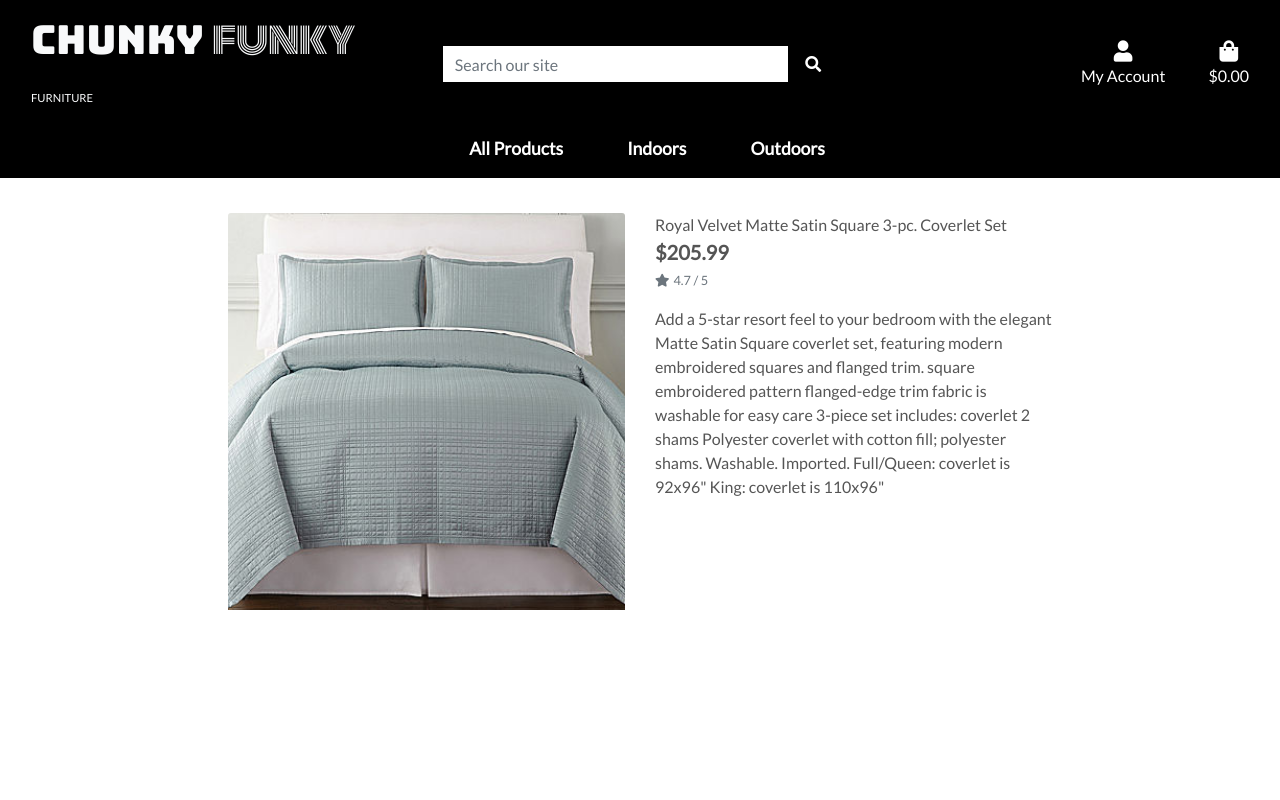
After one commit to VinceNolan999/chunky_funky, a Django app: page /products/3 in a window 1280 px wide. The commit adds this page. Run offline with Django 3.2, Linux system fonts and the light colour scheme; data comes from the database, SQL or seed files in the repository; some libraries are stand-ins or nearby versions; some web fonts are replaced.

Commit message:
added individual product details

```diff
--- a/home/templates/home/index.html
+++ b/home/templates/home/index.html
@@ -15,10 +15,14 @@
             <div class="col-7 col-md-6 my-auto">
                 <div class="my-5">
                     <h4>
-                        <a href="" class="border border-white shop-now-button btn btn-lg rounded-0 text-uppercase py-3">Shop Now</a>
+                        <a href="{% url 'products' %}" class="border border-white shop-now-button btn btn-lg rounded-0 text-uppercase py-3">Goto Shop</a>
                     </h4>
                 </div>
             </div>
         </div>
     </div>
+
+    <footer>
+        {% include "includes/footer.html" %}
+    </footer>
 {% endblock %}
--- /dev/null
+++ b/products/templates/products/product_detail.html
@@ -0,0 +1,43 @@
+{% extends "base.html" %}
+{% load static %}
+
+{% block page_header %}
+    <div class="container header-container">
+        <div class="row">
+            <div class="col"></div>
+        </div>
+    </div>
+{% endblock %}
+
+{% block content %}
+    <div class="overlay"></div>
+    <div class="container-fluid">
+        <div class="row">
+            <div class="col-12 col-md-6 col-lg-4 offset-lg-2">
+                <div class="image-container my-5">
+                    {% if product.image %}
+                        <a href="{{ product.image.url }}" target="_blank">
+                            <img class="card-img-top img-fluid" src="{{ product.image.url }}" alt="{{ product.name }}">
+                        </a>
+                        {% else %}
+                        <a href="">
+                            <img class="card-img-top img-fluid" src="{{ MEDIA_URL }}noimage.png" alt="{{ product.name }}">
+                        </a>
+                    {% endif %}
+                </div>
+            </div>
+            <div class="col-12 col-md-6 col-lg-4">
+                <div class="product-details-container mb-5 mt-md-5">
+                    <p class="mb-0">{{ product.name }}</p>
+                    <p class="lead mb-0 text-left font-weight-bold">${{ product.price }}</p>
+                    {% if product.rating %}
+                        <small class="text-muted"><i class="fas fa-star mr-1"></i>{{ product.rating }} / 5</small>
+                    {% else %}
+                        <small class="text-muted">No Rating</small>
+                    {% endif %}
+                    <p class="mt-3">{{ product.description }}</p>
+                </div>
+            </div>
+        </div>
+    </div>
+{% endblock %}
--- a/products/templates/products/products.html
+++ b/products/templates/products/products.html
@@ -26,11 +26,11 @@
                         <div class="col-sm-6 col-md-6 col-lg-4 col-xl-3">
                             <div class="card h-100 border-0">
                                 {% if product.image %}
-                                <a href="">
+                                <a href="{% url 'product_detail' product.id %}">
                                     <img class="card-img-top img-fluid" src="{{ product.image.url }}" alt="{{ product.name }}">
                                 </a>
                                 {% else %}
-                                <a href="">
+                                <a href="{% url 'product_detail' product.id %}">
                                     <img class="card-img-top img-fluid" src="{{ MEDIA_URL }}noimage.png" alt="{{ product.name }}">
                                 </a>
                                 {% endif %}
--- a/products/urls.py
+++ b/products/urls.py
@@ -5,5 +5,6 @@ from django.urls import path
 from . import views
 
 urlpatterns = [
-    path('', views.all_products, name='products')
+    path('', views.all_products, name='products'),
+    path('<product_id>', views.product_detail, name='product_detail'),
 ]
--- a/products/views.py
+++ b/products/views.py
@@ -1,12 +1,11 @@
-from django.shortcuts import render
+from django.shortcuts import render, get_object_or_404
 from .models import Product
 
 # Create your views here.
 
+def all_products(request):
+    """ A view to show all products, including sorting and search queries """
 
-# All Products
-def all_products(request):
-    """ A view to return product page """
     products = Product.objects.all()
 
     context = {
@@ -14,3 +13,15 @@ def all_products(request):
     }
 
     return render(request, 'products/products.html', context)
+
+
+def product_detail(request, product_id):
+    """ A view to show individual product details """
+
+    product = get_object_or_404(Product, pk=product_id)
+
+    context = {
+        'product': product,
+    }
+
+    return render(request, 'products/product_detail.html', context)
--- a/static/css/base.css
+++ b/static/css/base.css
@@ -181,7 +181,7 @@ body {
     }
 
     .header-container {
-        padding-top: 164px;
+        padding-top: 165px;
     }
 
     #main-nav a {
@@ -189,7 +189,7 @@ body {
     }
 }
 
-@media (max-width: 575.98px) {
+@media (max-width: 991px) {
     .list-inline-item {
         font-size: 0.8rem;
     }
@@ -199,4 +199,11 @@ body {
     .mobile-dropdown {
         font-size: 0.8rem;
     }
+    .header-container {
+        padding-top: 194px;
+    }
+
+    body {
+        height: calc(100vh - 194px);
+    }
 }
--- a/templates/base.html
+++ b/templates/base.html
@@ -121,9 +121,7 @@
     {% block content %}
     {% endblock %}
 
-    <footer>
-    {% include "includes/footer.html" %}
-    </footer>
+
 
     {% block postloadjs %}
     {% endblock %}
--- a/templates/includes/main-nav.html
+++ b/templates/includes/main-nav.html
@@ -8,7 +8,7 @@
                 <a href="" class="dropdown-item">By Price</a>
                 <a href="" class="dropdown-item ">By Rating</a>
                 <a href="" class="dropdown-item ">By Category</a>
-                <a href="" class="dropdown-item">All Products</a>
+                <a href="{% url 'products' %}" class="dropdown-item">All Products</a>
             </div>
         </li>
 
```
